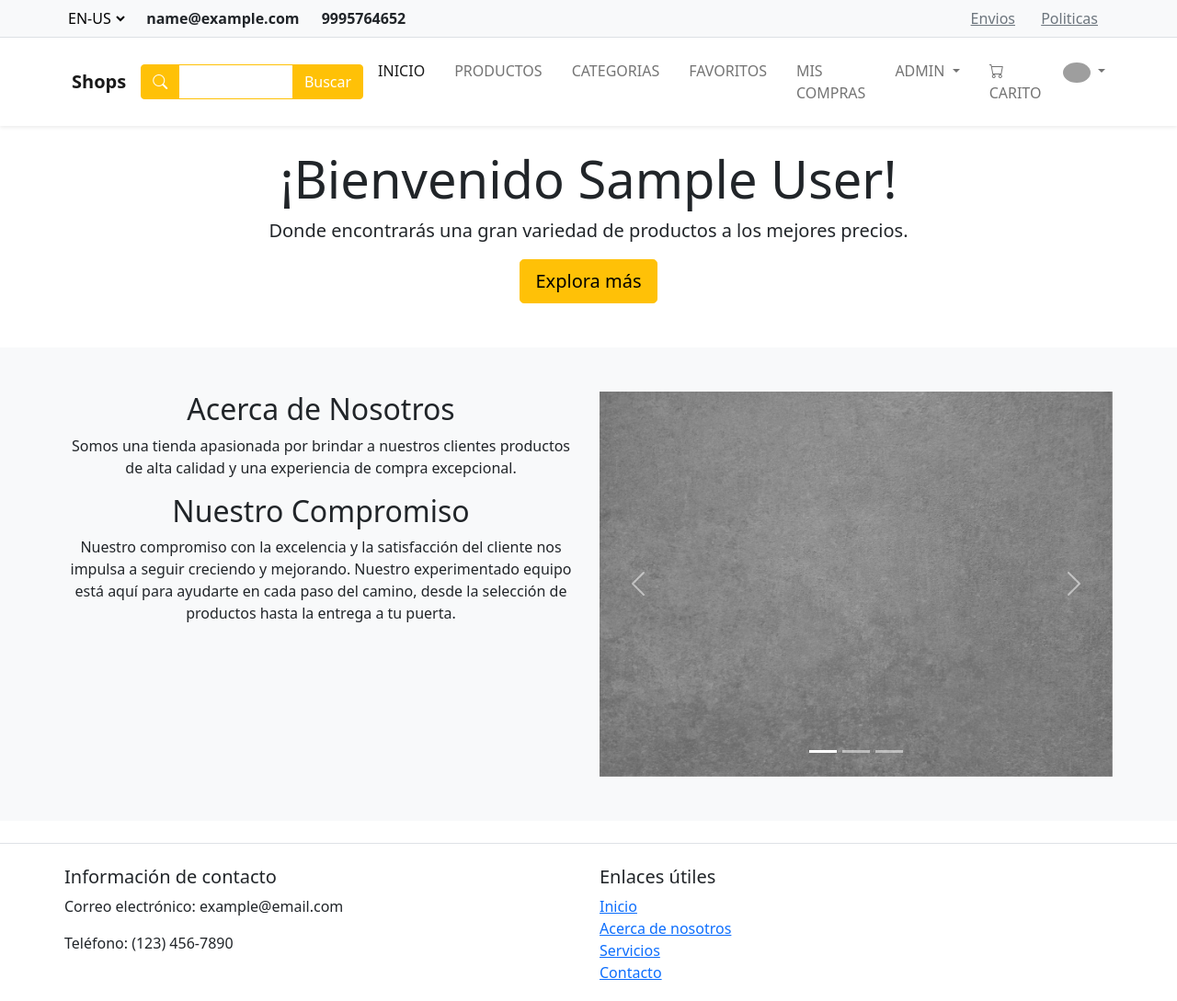
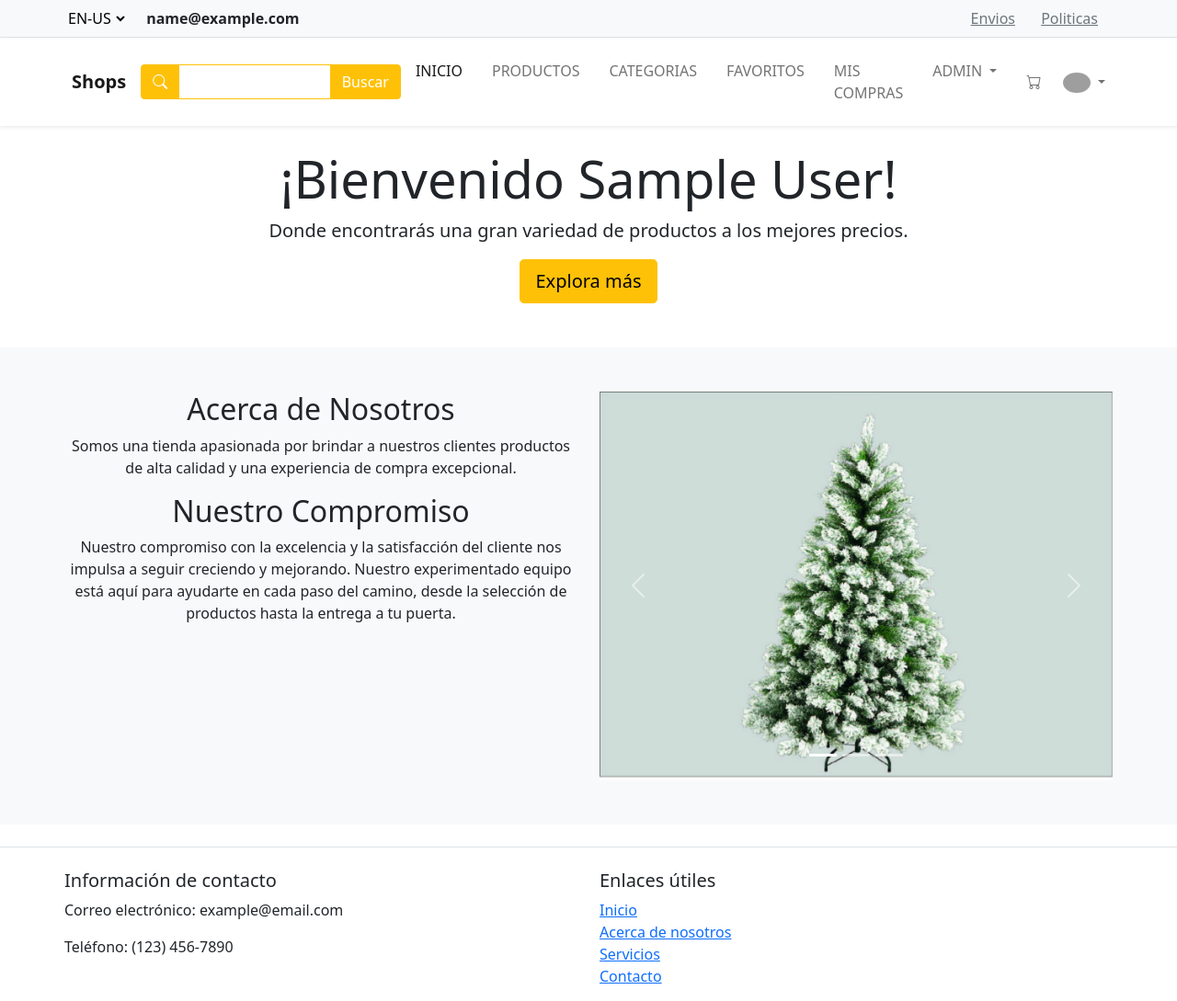
Before and after one commit to diegochable27/scartyflix, a PHP site: page /shops/index.php in a window 1280 px wide. Shown: the top 1089 px of the page at 92% size. Before the commit the page ends 1066 px from the top, so only its background shows below. Run offline with PHP 8.4, Linux system fonts and the light colour scheme; the visitor is signed in with stand-in values (Sample User, id 1); some libraries are stand-ins or nearby versions; grey boxes are pictures that could not be loaded.

Commit message:
Correccion de ortografia, se añadieron imagenes

```diff
--- a/index.php
+++ b/index.php
@@ -24,6 +24,7 @@
         <?php
             if (isset($_SESSION['nombre'])) {
             $nombre = $_SESSION['nombre'];
+            $apellidos = $_SESSION['apellidos'];
             echo '<h1 class="display-4">¡Bienvenido ' . $nombre . '!</h1>';
         } else {
             echo '<h1 class="display-4">¡Bienvenido!</h1>';
@@ -55,13 +56,13 @@
                         </div>
                         <div class="carousel-inner">
                             <div class="carousel-item active">
-                                <img src="./img/defaul.jpeg" class="d-block w-100" alt="...">
+                                <img src="./img/a1.jpg" class="d-block w-100" alt="...">
                             </div>
                             <div class="carousel-item">
-                                <img src="./img/defaul.jpeg" class="d-block w-100" alt="...">
+                                <img src="./img/a2.jpg" class="d-block w-100" alt="...">
                             </div>
                             <div class="carousel-item">
-                                <img src="./img/defaul.jpeg" class="d-block w-100" alt="...">
+                                <img src="./img/a3.jpg" class="d-block w-100" alt="...">
                             </div>
                         </div>
                         <button class="carousel-control-prev" type="button" data-bs-target="#carouselExampleIndicators" data-bs-slide="prev">
--- a/public/navbar/navbar.php
+++ b/public/navbar/navbar.php
@@ -13,8 +13,6 @@
                     echo '<span class="d-none d-lg-inline-block d-md-inline-block d-sm-inline-block d-xs-none me-3"><strong>' . $_SESSION['correo'] . '</strong></span>';
                 }
                 ?>
-
-                <span class="me-3"><i class="fa-solid fa-phone me-1 text-warning"></i> <strong>9995764652</strong></span>
             </div>
             <div class="col-lg-6 col-md-6 col-sm-12 col-xs-12 d-none d-lg-block d-md-block-d-sm-block d-xs-none text-end">
                 <span class="me-3"><i class="fa-solid fa-truck text-muted me-1"></i><a class="text-muted" href="#">Envios</a></span>
@@ -85,7 +83,7 @@
                                 Vendedor
                             </a>
                             <ul class="dropdown-menu dropdown-menu-end" aria-labelledby="navbarDropdown1">
-                                <li><a class="dropdown-item" href="./productos.php">productos</a></li>
+                                <li><a class="dropdown-item" href="./productos.php">Productos</a></li>
                             </ul>
                         </li>
                     <?php } ?>
@@ -94,18 +92,18 @@
             <ul class="navbar-nav ms-auto ">
                 <?php if (isset($_SESSION['correo'])) { ?>
                     <li class="nav-item">
-                        <a class="nav-link mx-2 text-uppercase" href="#"><i class="bi bi-cart"></i>Carito</a>
+                        <a class="nav-link mx-2 text-uppercase" href="#"><i class="bi bi-cart"></i></a>
                     </li>
                     <li class="nav-item me-3 me-lg-0 dropdown">
                         <a class="nav-link dropdown-toggle" href="#" id="navbarDropdown1" role="button" data-bs-toggle="dropdown" aria-expanded="false">
                             <img src="https://mdbootstrap.com/img/Photos/Avatars/img (31).jpg" class="rounded-circle" height="22" alt="" loading="lazy" />
                         </a>
                         <ul class="dropdown-menu dropdown-menu-end" aria-labelledby="navbarDropdown1">
-                            <li><a class="dropdown-item" href="#">Configuracion</a></li>
+                            <li><a class="dropdown-item" href="#">Configuración</a></li>
                             <li>
                                 <hr class="dropdown-divider" />
                             </li>
-                            <li><a class="dropdown-item" href="./db/cerrar.php">Cerrar session</a></li>
+                            <li><a class="dropdown-item" href="./db/cerrar.php">Cerrar sessión</a></li>
                         </ul>
                     </li>
 
```
Also changed, not shown: img/a1.jpg (added), img/a2.jpg (added), img/a3.jpg (added).
